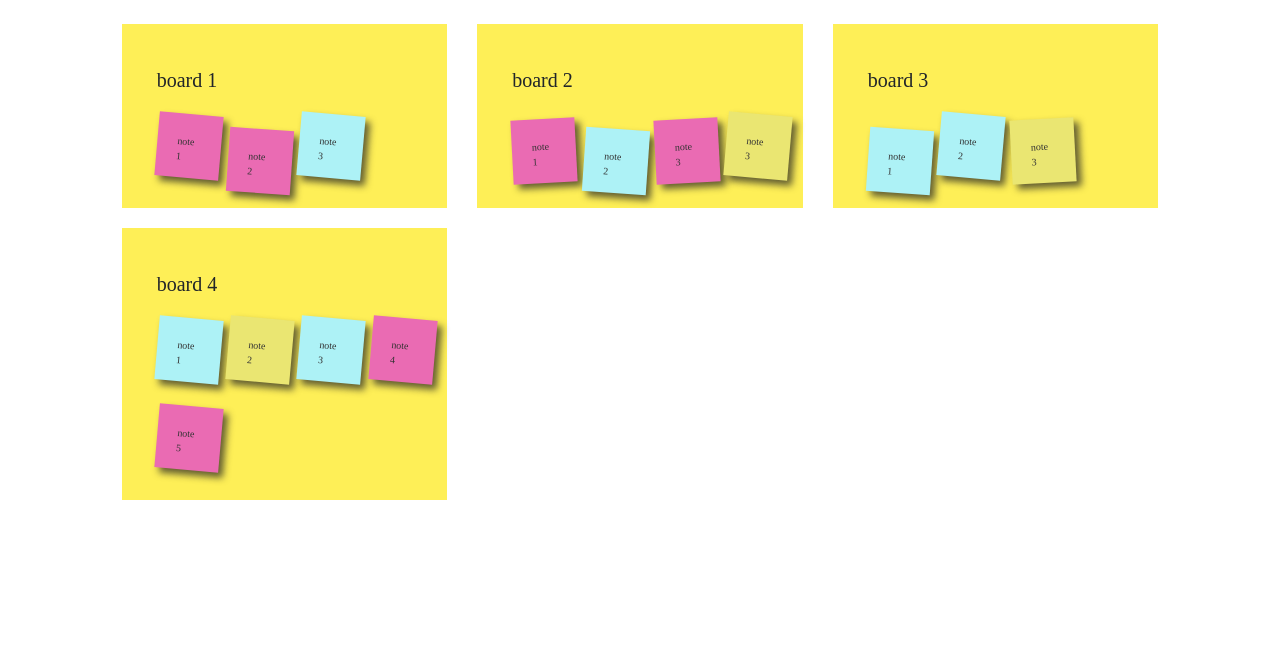
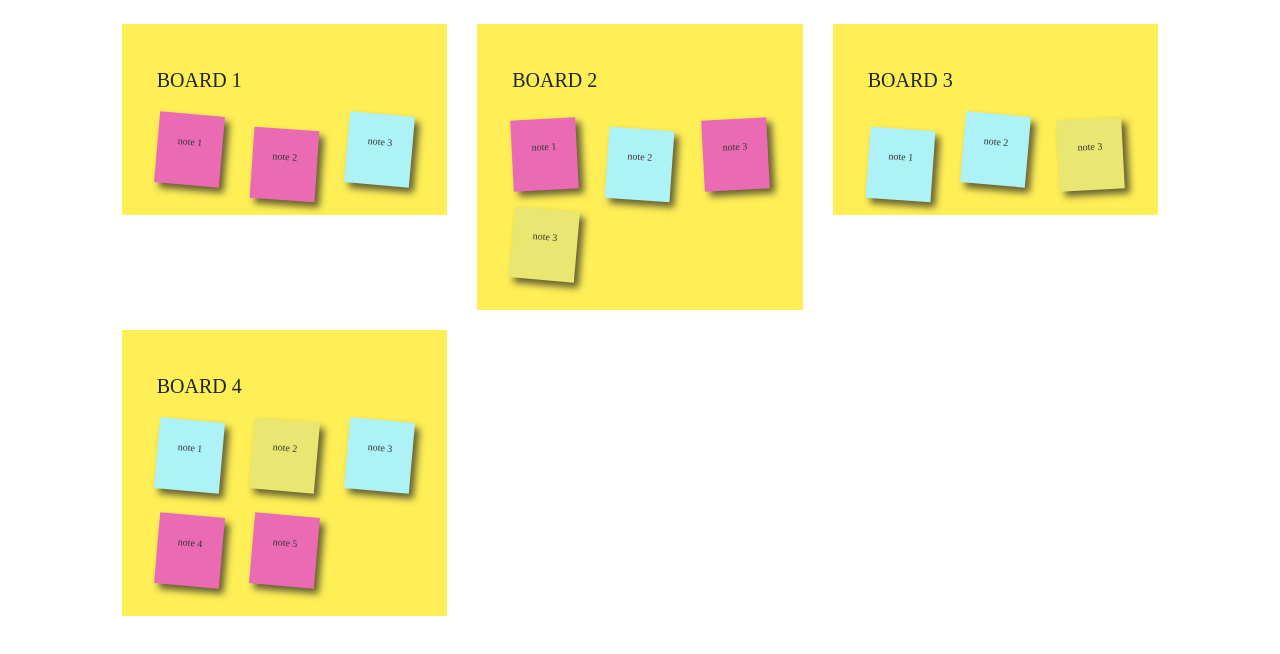
Before and after one commit to sandraDEVswift/organizer-board, a React (Create React App) app: page / in a window 1280 px wide. Shown: the top 654 px of the page. Built offline with nearby package versions, Linux system fonts and the light colour scheme.

Commit message:
grid update

```diff
--- a/src/App.js
+++ b/src/App.js
@@ -18,7 +18,7 @@ class StickyNote extends Component {
   render() {
     const display = this.props.sticky.visibility ? 'display' : ''
     return(
-      <div className="col-sm-3 margin10"
+      <div className="col-sm-4 margin10"
       onMouseEnter={() => this.onDisplay(true)}
       onMouseLeave={() => this.onDisplay(false)} >
           <div className= {`quote-container note  sticky yellow item ${this.props.sticky.color } ${this.props.sticky.rotate }`} >
@@ -43,9 +43,9 @@ class StickyNote extends Component {
 class StickyNode extends Component {
   render() {
     return(
-    <div className="col-sm-3">
+    <div className="col-sm-4">
       <br />
-      <div className={`little-note sticky small ${this.props.note.color} ${this.props.note.rotate }`}>
+      <div className={`little-note sticky ${this.props.note.color} ${this.props.note.rotate }`}>
           <blockquote className="font10">
              {this.props.note.text}
 
@@ -111,7 +111,7 @@ class Modal extends Component {
   return(
 
     <div className="modal fade" id={this.props.id} tabindex="-1" role="dialog" aria-labelledby="exampleModalLabel" aria-hidden="true">
-      <div className="modal-dialog modal-xl" role="document">
+      <div className="modal-dialog modal-lg" role="document">
         <div className="modal-content">
           <div className="modal-header">
             <h5 className="modal-title" id="exampleModalLabel">{this.props.board.title}</h5>
@@ -171,8 +171,12 @@ class Modal extends Component {
 
 //list of boards
 class Board extends Component {
+  constructor(props) {
+    super(props)
 
+  }
   render() {
+    let title = (this.props.board.title).toUpperCase()
     return(
 
       <div className="col-sm-4 margin10" >
@@ -186,7 +190,7 @@ class Board extends Component {
       <div className="board" data-toggle="modal" data-target={`#item${this.props.id}`}>
       <br />
         <div className="container">
-          <h5>{this.props.board.title}</h5>
+          <h5>{title}</h5>
 
                 <div className="row">
                   <BoardNode notes={this.props.board.notes} />
```
